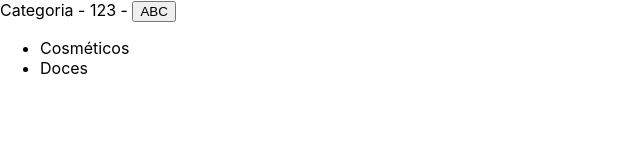
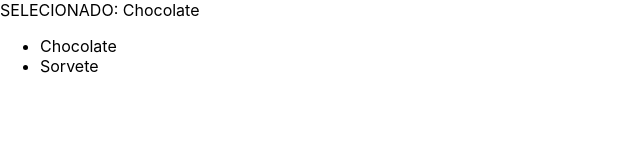
Before and after one commit to treinaweb/treinaweb-nextjs-aplicacoes-dinamicas, a Next.js app: page /produtos/123 in a window 1280 px wide. Shown: the top 160 px of the page, without its empty margins (0-640 px from the left). Built offline with nearby package versions, Linux system fonts and the light colour scheme.

Commit message:
aula-04-02

```diff
--- a/pages/api/produtos.ts
+++ b/pages/api/produtos.ts
@@ -1,10 +1,16 @@
 import type { NextApiRequest, NextApiResponse } from 'next';
 
+const listaProdutos = [
+    { id: '123', nome: 'Chocolate' },
+    { id: '456', nome: 'Sorvete' },
+];
+
 export default function ProdutosApi(req: NextApiRequest, res: NextApiResponse) {
-    console.log('MÉTODO: ', req.method);
-    console.log('OBJETO: ', req.body);
-
-    res.status(200).json({
-        abc: 123,
-    });
+    const id = req.query.id;
+    const produto = listaProdutos.find((produto) => produto.id === id);
+    if (produto) {
+        res.status(200).json(produto);
+    } else {
+        res.status(404).end();
+    }
 }
--- a/pages/api/produtos/[...params].ts
+++ /dev/null
@@ -1,11 +0,0 @@
-import type { NextApiRequest, NextApiResponse } from 'next';
-
-export default function ProdutoId(req: NextApiRequest, res: NextApiResponse) {
-    const [categoria, subcategoria, id] = req.query.params;
-
-    res.status(200).json({
-        id,
-        categoria,
-        subcategoria,
-    });
-}
--- a/pages/produtos/[categoria].tsx
+++ /dev/null
@@ -1,25 +0,0 @@
-import { useRouter } from 'next/router';
-import Link from 'next/link';
-
-export default function Categoria() {
-    const router = useRouter();
-
-    return (
-        <div>
-            Categoria - {router.query.categoria} - {router.query.id}
-            <button onClick={() => router.push('/produtos/ABC')}>ABC</button>
-            <ul>
-                <li>
-                    <Link href="/produtos/cosmeticos?id=123">
-                        <a>Cosméticos</a>
-                    </Link>
-                </li>
-                <li>
-                    <Link href="/produtos/doces">
-                        <a>Doces</a>
-                    </Link>
-                </li>
-            </ul>
-        </div>
-    );
-}
--- /dev/null
+++ b/pages/produtos/[produtoId].tsx
@@ -0,0 +1,41 @@
+import { useRouter } from 'next/router';
+import Link from 'next/link';
+import { useEffect, useState } from 'react';
+
+export default function Categoria() {
+    const router = useRouter();
+    const [produto, setProduto] = useState({ nome: '' });
+
+    useEffect(() => {
+        if (router.query.produtoId) {
+            fetch(
+                'http://localhost:3000/api/produtos?id=' +
+                    router.query.produtoId
+            )
+                .then((response) => response.json())
+                .then((data) => {
+                    if (data) {
+                        setProduto(data);
+                    }
+                });
+        }
+    }, [router]);
+
+    return (
+        <div>
+            SELECIONADO: {produto?.nome}
+            <ul>
+                <li>
+                    <Link href="/produtos/123">
+                        <a>Chocolate</a>
+                    </Link>
+                </li>
+                <li>
+                    <Link href="/produtos/456">
+                        <a>Sorvete</a>
+                    </Link>
+                </li>
+            </ul>
+        </div>
+    );
+}
```
Also changed, not shown: pages/produto.tsx (+7 -0 lines).
